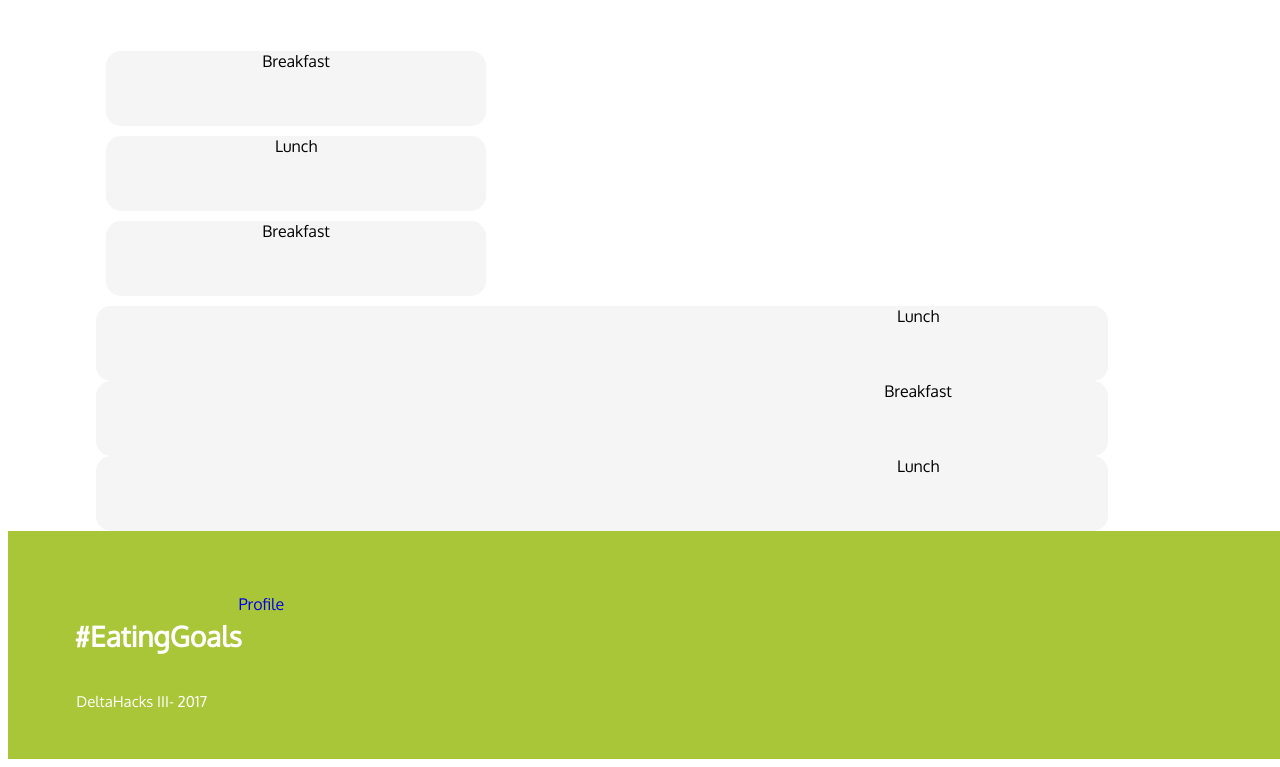
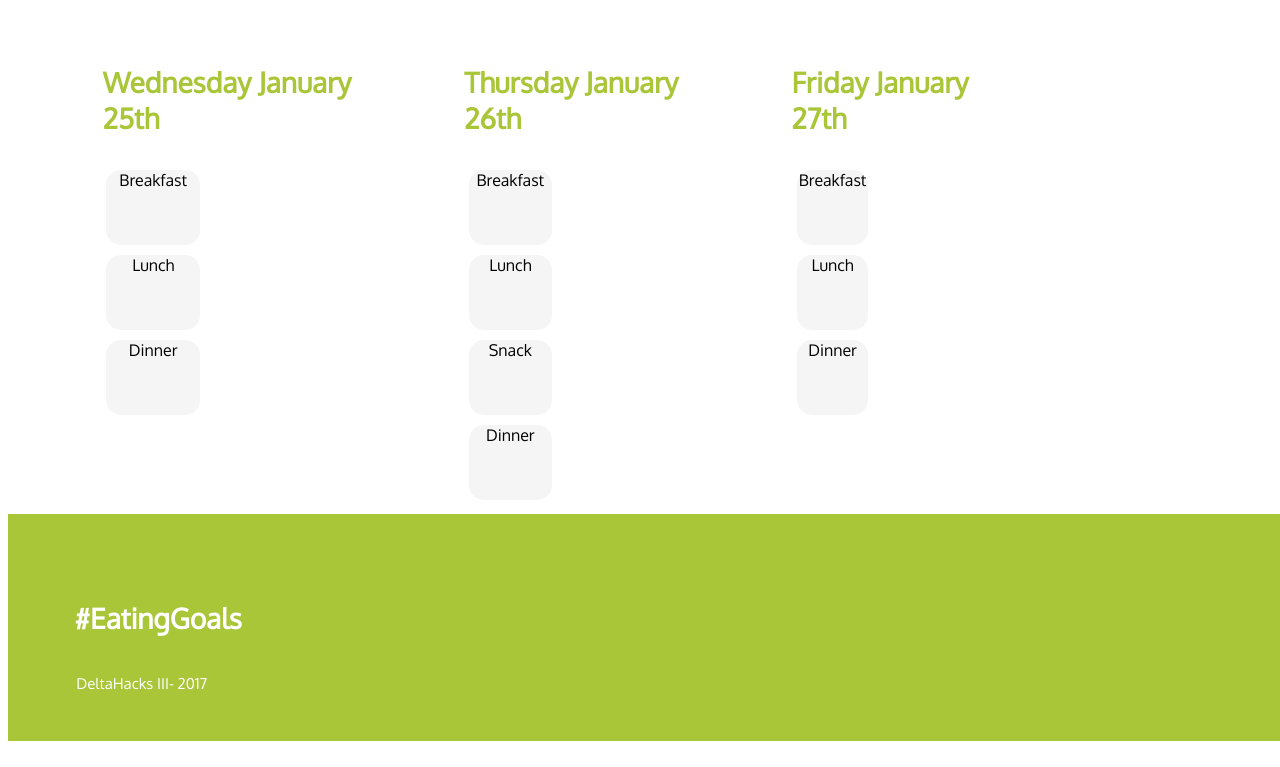
Before and after one commit to XxAdi101xX/EatingGoals, a plain HTML site: page Dashboard.html in a window 1280 px wide. Shown: the part 1777-2544 px from the top of the page. Drawn offline with nearby package versions, Linux system fonts and the light colour scheme.

Commit message:
schedule at the bottom of the progress tracker

```diff
--- a/Dashboard.css
+++ b/Dashboard.css
@@ -184,11 +184,16 @@ p.description {
 
 #all-meals {
     margin-left: 2%;
-    width: 100%;
+    width: 80%;
     padding-left: 5%;
     display: inline-block;
 }
 
+.week {
+    float: left;
+    display: inline-block;
+    padding-right: 5%;
+}
 
 footer{
     background: #a9c538;
@@ -213,5 +218,5 @@ footer{
 }
 
 .footer-right {
-    float: left;
+    float: right;
 }
--- a/Dashboard.html
+++ b/Dashboard.html
@@ -79,12 +79,25 @@
         <img src="http://www.atlantaintownpaper.com/wp-content/uploads/2013/07/home-cat.jpg" alt="GRAPH HERE" style="width:500px;height:350px">
     </div><br><br>
     <div id="all-meals">
-        <div class="meal-info">Breakfast</div>
-        <div class="meal-info">Lunch</div>
-        <div class="meal-info">Breakfast</div>
-        <div class="meal-info2">Lunch</div>
-        <div class="meal-info2">Breakfast</div>
-        <div class="meal-info2">Lunch</div>
+        <div class="wednesday week">
+            <h2>Wednesday January 25th</h2>
+            <div class="meal-info">Breakfast</div>
+            <div class="meal-info">Lunch</div>
+            <div class="meal-info">Dinner</div>
+        </div>
+       <div class="thursday week">
+           <h2>Thursday January 26th</h2>
+            <div class="meal-info">Breakfast</div>
+            <div class="meal-info">Lunch</div>
+            <div class="meal-info">Snack</div>
+            <div class="meal-info">Dinner</div>
+        </div>
+        <div class="friday week">
+            <h2>Friday January 27th</h2>
+            <div class="meal-info">Breakfast</div>
+            <div class="meal-info">Lunch</div>
+            <div class="meal-info">Dinner</div>
+        </div>
     </div>
     </div>
 
```
